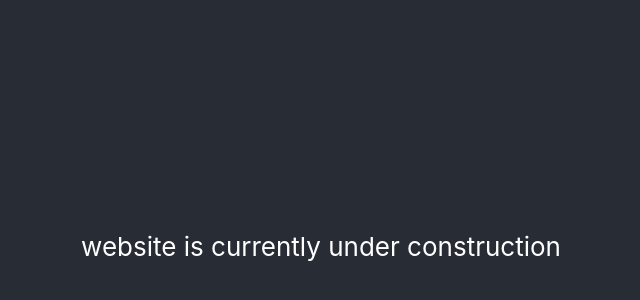
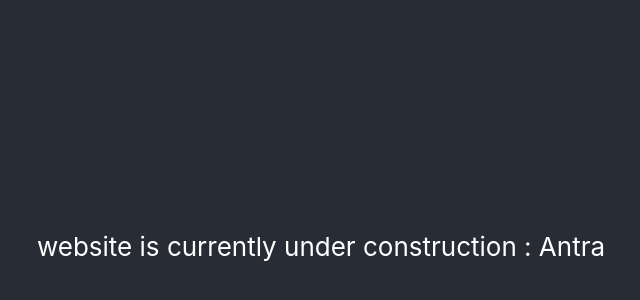
Before and after one commit to AwareMinds/survey, a React (Create React App) app: page / in a window 1280 px wide. Shown: the part 154-454 px from the top of the page, without its empty margins (319-959 px from the left). Built offline with nearby package versions, Linux system fonts and the light colour scheme.

Commit message:
Initial setup gh pages

```diff
--- a/package.json
+++ b/package.json
@@ -2,6 +2,7 @@
   "name": "survey",
   "version": "0.1.0",
   "private": true,
+  "homepage": "https://AwareMinds.github.io/survey",
   "dependencies": {
     "@testing-library/jest-dom": "^5.17.0",
     "@testing-library/react": "^13.4.0",
@@ -34,5 +35,8 @@
       "last 1 firefox version",
       "last 1 safari version"
     ]
+  },
+  "devDependencies": {
+    "gh-pages": "^6.1.1"
   }
 }
--- a/src/App.js
+++ b/src/App.js
@@ -5,7 +5,7 @@
   return (
     <div className="App">
       <header className="App-header">
-      website is currently under construction
+      website is currently under construction : Antra
       </header>
     </div>
   );
```
Also changed, not shown: 1 other file (tests, documents, lock files or other folders).
